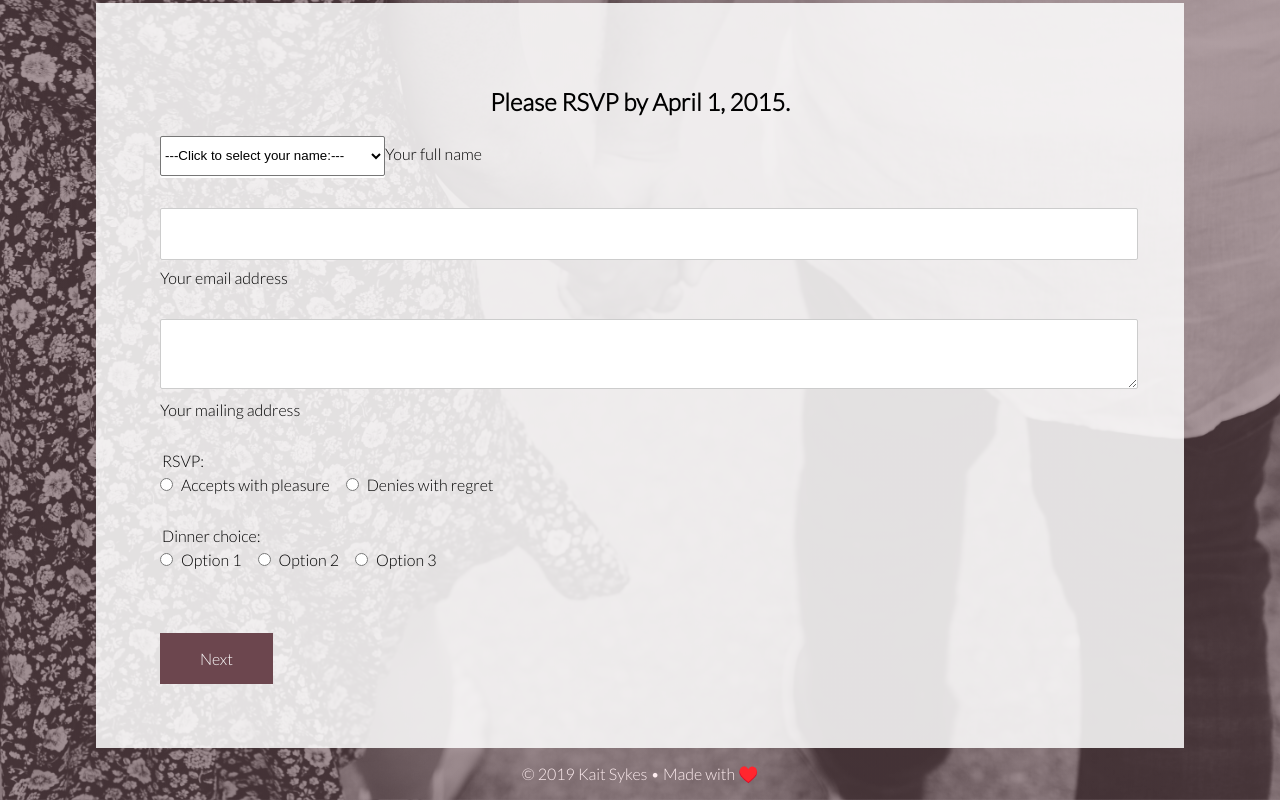
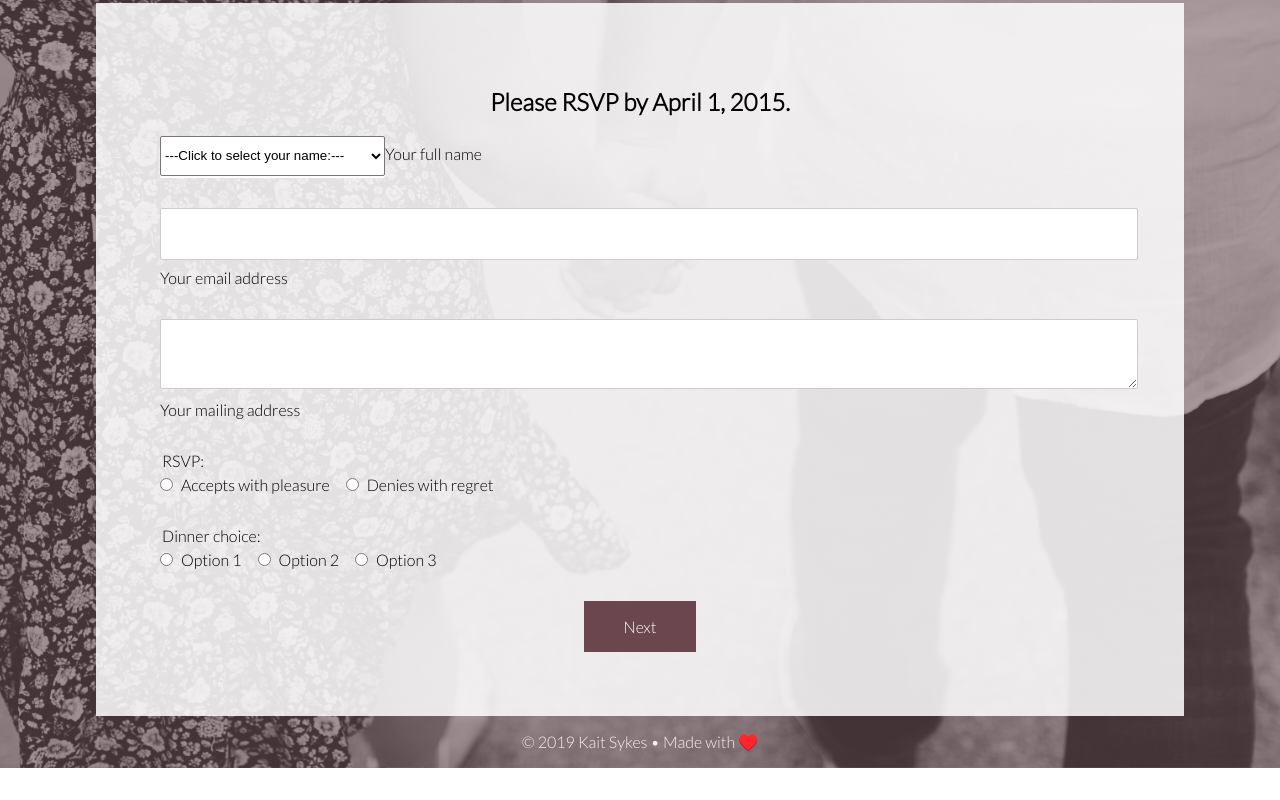
Before and after one commit to ksykes/bd-wedding, a React (Create React App) app: page /rsvp in a window 1280 px wide. Shown: the part 351-1151 px from the top of the page. After the commit the page ends 1119 px from the top, so only its background shows below. Built offline with nearby package versions, Linux system fonts and the light colour scheme.

Commit message:
fixed buttons

```diff
--- a/src/components/RSVP.js
+++ b/src/components/RSVP.js
@@ -72,14 +72,12 @@ class RSVP extends Component {
         // if the current step is not 2, then render the "next" button
         if (currentStep < 2) {
             return (
-                <div className="buttons">
                 <button
                     className="btn btn-next"
                     type="button"
                     onClick={this._next}>
                     Next
                 </button>
-                </div>
             )
         }
         // ...else render nothing
@@ -91,13 +89,11 @@ class RSVP extends Component {
         // if the current step is 2, then render the "submit" button
         if (currentStep === 2) {
             return (
-                <div className="buttons">
                 <button
                     className="btn btn-submit"
                     type="submit">
                     Submit
                 </button>
-                </div>
             )
         }
         // ...else render nothing
```
Lines whose indentation alone changed are shown as unchanged.
